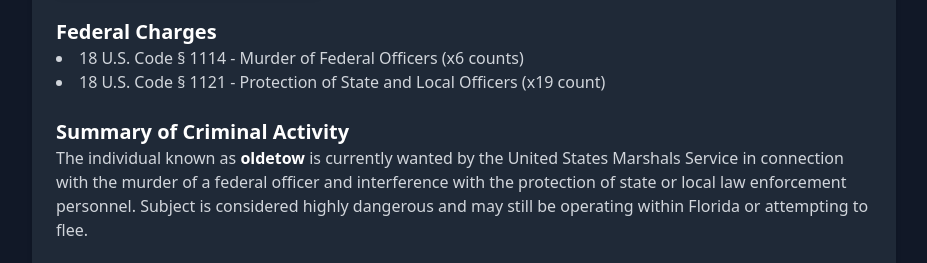
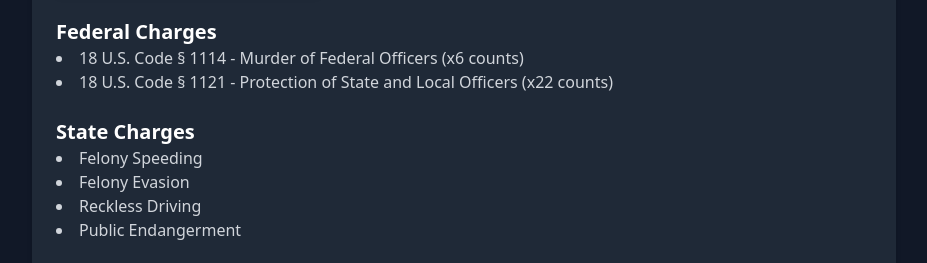
Before and after one commit to burntribs24/burntribs.space, a plain HTML site: page usmswarrants/oldetow/index.html in a window 1280 px wide. Shown: the part 670-933 px from the top of the page, without its empty margins (176-1103 px from the left). Drawn offline with nearby package versions, Linux system fonts and the light colour scheme.

Commit message:
Update index.html

```diff
--- a/usmswarrants/oldetow/index.html
+++ b/usmswarrants/oldetow/index.html
@@ -50,7 +50,17 @@
         <h2 class="text-xl font-semibold text-white">Federal Charges</h2>
         <ul class="list-disc list-inside text-gray-300">
           <li>18 U.S. Code § 1114 - Murder of Federal Officers (x6 counts)</li>
-          <li>18 U.S. Code § 1121 - Protection of State and Local Officers (x19 count)</li>
+          <li>18 U.S. Code § 1121 - Protection of State and Local Officers (x22 counts)</li>
+        </ul>
+      </section>
+
+      <section>
+        <h2 class="text-xl font-semibold text-white">State Charges</h2>
+        <ul class="list-disc list-inside text-gray-300">
+          <li>Felony Speeding</li>
+          <li>Felony Evasion</li>
+          <li>Reckless Driving</li>
+          <li>Public Endangerment</li>
         </ul>
       </section>
       <section>
```
